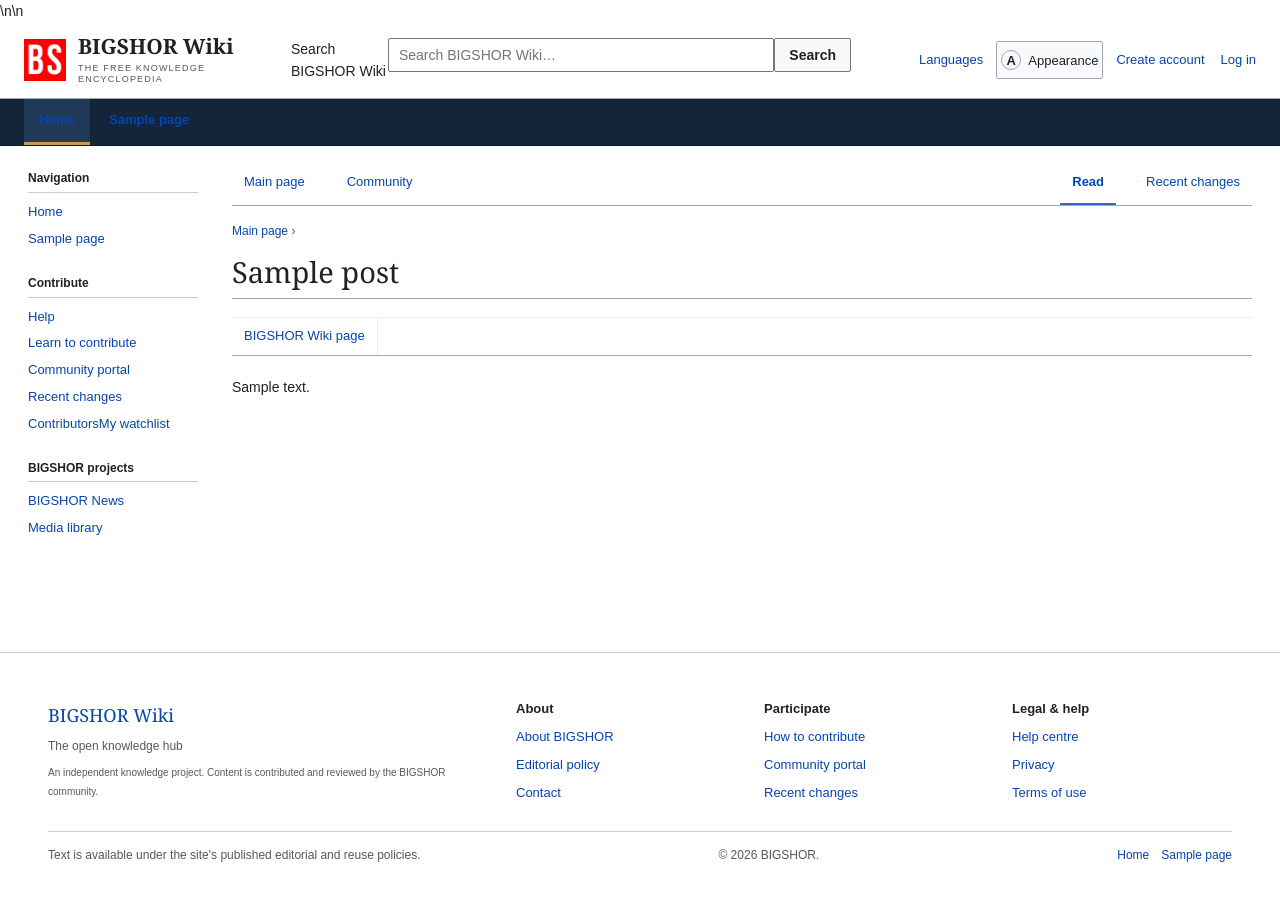
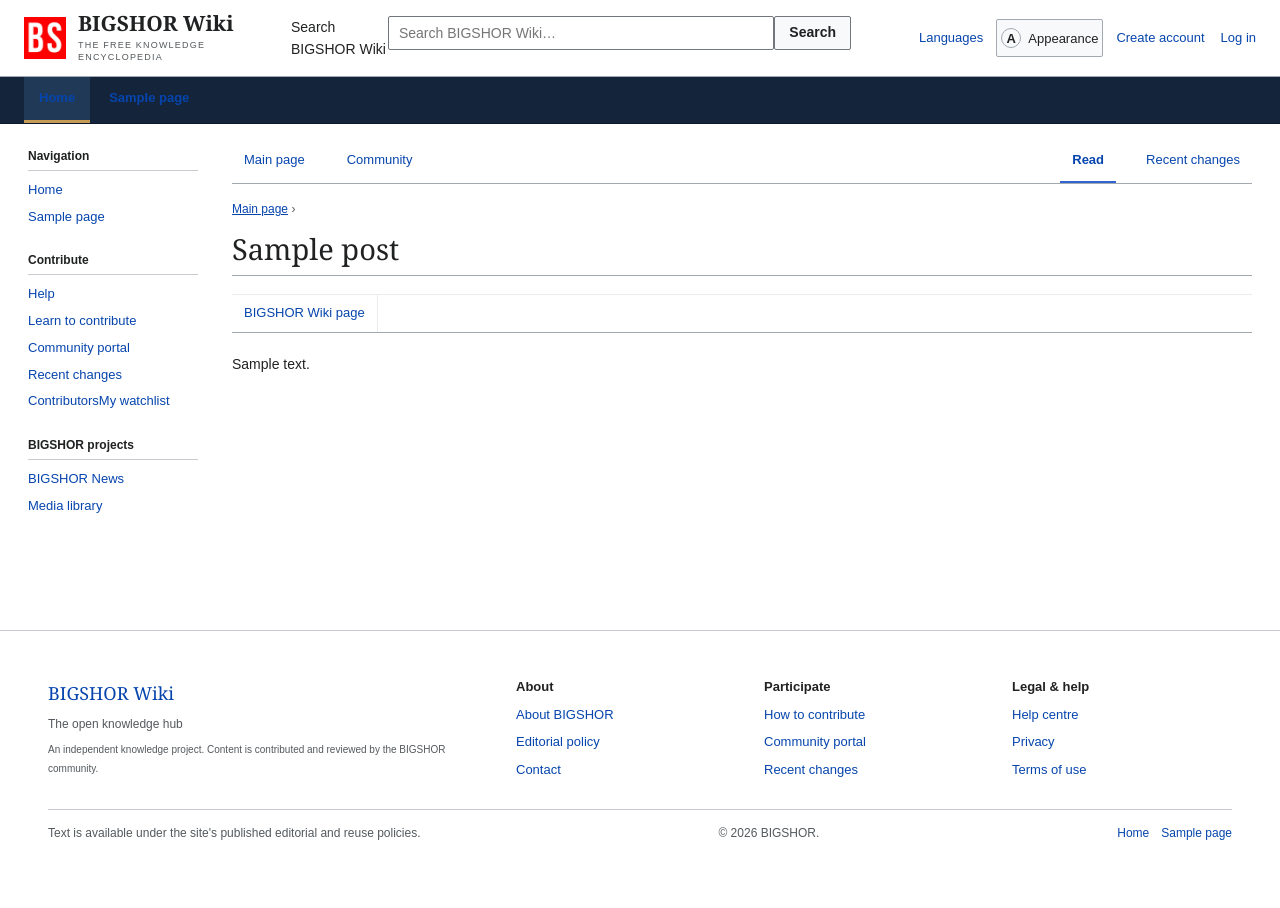
Before and after one commit to amiralishaik/bigshor-wiki, a WordPress theme: template Themes/bigshor-wiki-parent/page.php in a window 1280 px wide. After the commit the page ends 840 px from the top, so only its background shows below. Run offline with PHP 8.4 and a stand-in for WordPress, Linux system fonts and the light colour scheme; the site name, menu and one post (Sample post) are stand-ins, and other content is empty; some libraries are stand-ins or nearby versions.

Commit message:
Fix reader navigation contrast, link affordances and appearance control semantics

```diff
--- a/Themes/bigshor-wiki-parent/assets/wiki-enhancements.js
+++ b/Themes/bigshor-wiki-parent/assets/wiki-enhancements.js
@@ -119,7 +119,7 @@ document.addEventListener('DOMContentLoaded', function () {
     root.setAttribute('data-mw-text-size', prefs.text || 'standard');
     root.setAttribute('data-mw-content-width', prefs.width || 'standard');
     root.setAttribute('data-mw-colour', prefs.colour || 'light');
-    doc.querySelectorAll('[data-mw-text],[data-mw-width],[data-mw-colour]').forEach(function (button) {
+    doc.querySelectorAll('button[data-mw-text],button[data-mw-width],button[data-mw-colour]').forEach(function (button) {
       var active = (button.hasAttribute('data-mw-text') && button.getAttribute('data-mw-text') === (prefs.text || 'standard')) ||
         (button.hasAttribute('data-mw-width') && button.getAttribute('data-mw-width') === (prefs.width || 'standard')) ||
         (button.hasAttribute('data-mw-colour') && button.getAttribute('data-mw-colour') === (prefs.colour || 'light'));
--- a/Themes/bigshor-wiki-parent/header.php
+++ b/Themes/bigshor-wiki-parent/header.php
@@ -6,8 +6,8 @@
 <?php
 if ( ! function_exists('has_site_icon') || ! has_site_icon() ) {
     $bsw_icon_uri = get_template_directory_uri() . '/assets/brand/bigshor-bs-monogram.jpg';
-    echo '<link rel="icon" href="' . esc_url($bsw_icon_uri) . '" type="image/jpeg" sizes="512x512">' . "\\n";
-    echo '<link rel="apple-touch-icon" href="' . esc_url($bsw_icon_uri) . '">' . "\\n";
+    echo '<link rel="icon" href="' . esc_url($bsw_icon_uri) . '" type="image/jpeg" sizes="512x512">' . "\n";
+    echo '<link rel="apple-touch-icon" href="' . esc_url($bsw_icon_uri) . '">' . "\n";
 }
 ?>
 <?php wp_head(); ?>
--- a/Themes/bigshor-wiki-parent/style.css
+++ b/Themes/bigshor-wiki-parent/style.css
@@ -1014,3 +1014,18 @@ img{max-width:100%;height:auto}figure{max-width:100%}picture{display:block;max-w
 .bsw-article-header time,.bsw-article-bottom-meta time{font-variant-numeric:tabular-nums}
 @media(max-width:640px){.bsw-page-tools{gap:6px;margin:12px 0;padding:8px 0}.bsw-page-tools a,.bsw-page-tools button{padding:8px 9px;font-size:12px}.bsw-article-byline{gap:6px 12px}.bsw-article-header .page-title{overflow-wrap:anywhere}}
 @media print{.bsw-page-tools,.bsw-reading-progress{display:none!important}}
+
+/* Keep reader links distinguishable within navigation and running text. */
+body nav.mw-primary-navigation .mw-primary-navigation-inner ul.side-nav {
+    background: #f8f9fa;
+}
+body nav.mw-primary-navigation .mw-primary-navigation-inner ul.side-nav > li > a {
+    background: #f8f9fa;
+    color: #0645ad;
+}
+#main-content .breadcrumbs a,
+#main-content .bsw-article-topics a,
+#main-content p a {
+    text-decoration: underline;
+    text-underline-offset: 0.12em;
+}
```
Also changed, not shown: Plugins/BIGSHOR_WIKI_CORE_v34.10.0/tests/phase56-editorial-workflows-regression.php (+3 -0 lines).
